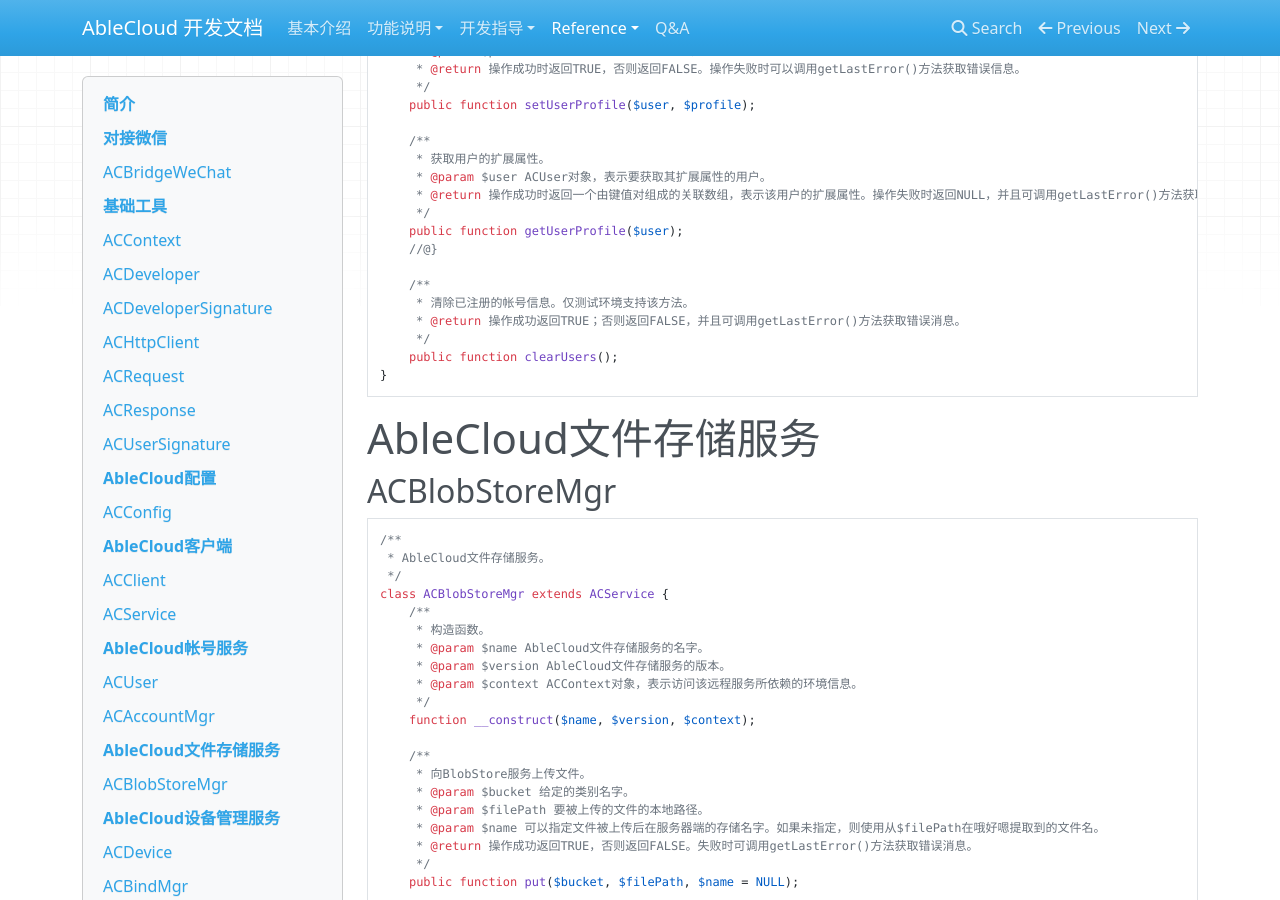
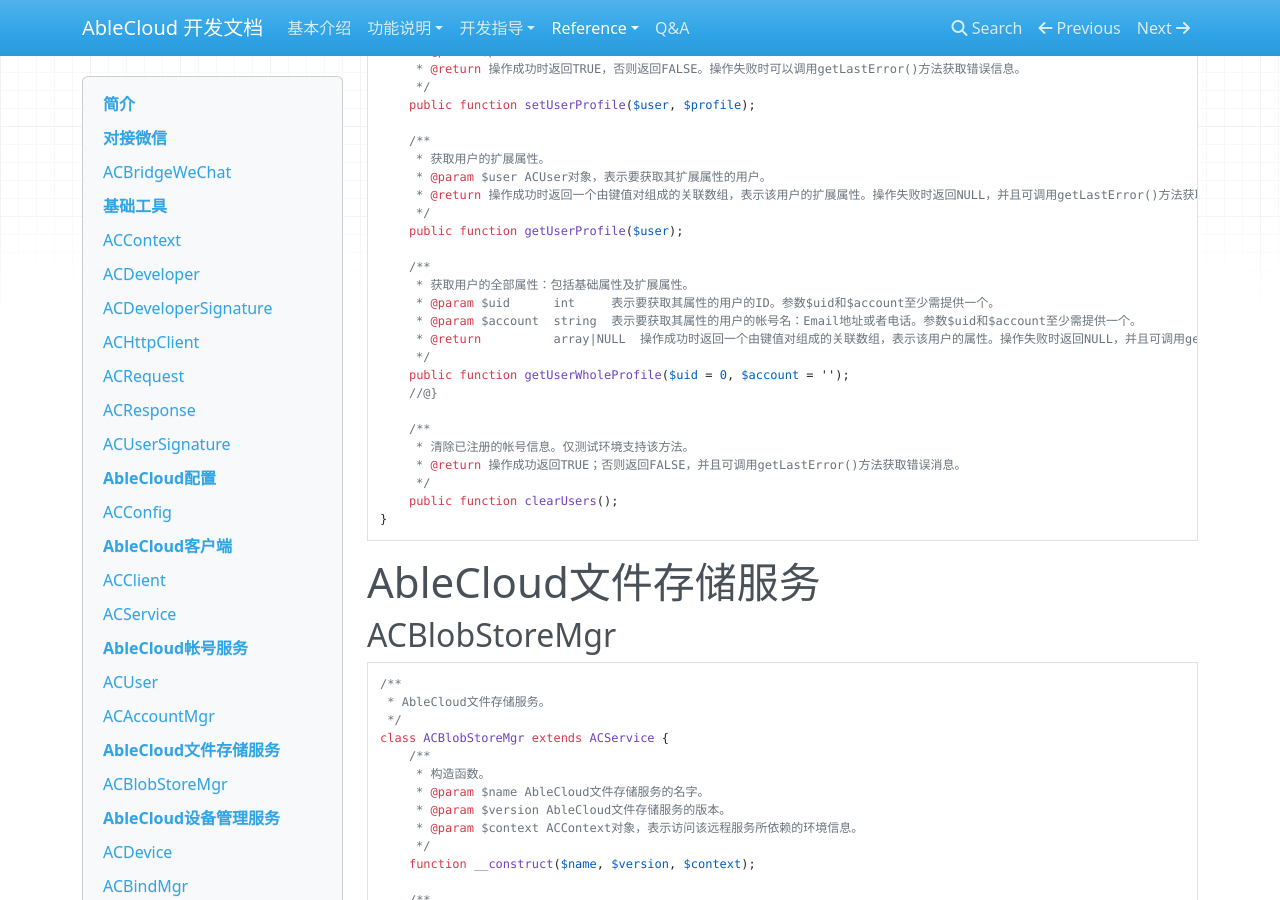
Before and after one commit to JessonW/rd_docs, an MkDocs documentation site: the page built from docs/reference/php.md, in a window 1280 px wide and 900 px high, scrolled down 15856 px. Built offline with MkDocs 1.6.1, drawn with Linux system fonts in a browser that asks for light colours; nearby versions of some CDN libraries; old or Windows-style settings are respelled for this version of MkDocs.

Commit message:
doc for ACAccountMgr::getUserWholeProfile

```diff
--- a/docs/reference/php.md
+++ b/docs/reference/php.md
@@ -876,6 +876,14 @@
      * @return 操作成功时返回一个由键值对组成的关联数组，表示该用户的扩展属性。操作失败时返回NULL，并且可调用getLastError()方法获取错误信息。
      */
     public function getUserProfile($user);
+
+    /**
+     * 获取用户的全部属性：包括基础属性及扩展属性。
+     * @param $uid		int		表示要获取其属性的用户的ID。参数$uid和$account至少需提供一个。
+     * @param $account	string	表示要获取其属性的用户的帐号名：Email地址或者电话。参数$uid和$account至少需提供一个。
+     * @return			array|NULL	操作成功时返回一个由键值对组成的关联数组，表示该用户的属性。操作失败时返回NULL，并且可调用getLastError()方法获取错误信息。
+     */
+    public function getUserWholeProfile($uid = 0, $account = '');
     //@}
 
     /**
```
